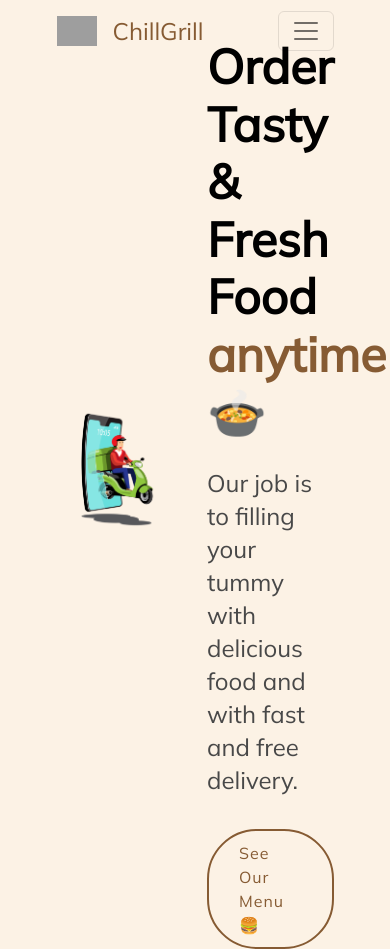
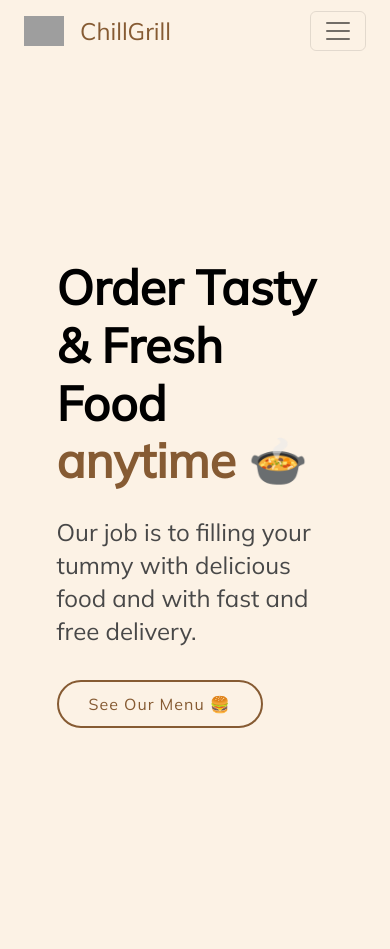
Before and after one commit to adilcodes/Restaurant-App, a React (Create React App) app: page / in a window 390 px wide. After the commit the page ends 844 px from the top, so only its background shows below. Built offline with nearby package versions, Linux system fonts and the light colour scheme; grey boxes are pictures that could not be loaded.

Commit message:
resolve some responsiveness issues

```diff
--- a/src/components/Common.jsx
+++ b/src/components/Common.jsx
@@ -11,14 +11,14 @@ export default function Common(props) {
         <div className="container-fluid">
           <div className="row">
             <div className="col-10 row mx-auto justify-content-center align-items-center">
-              <div className="col-6 pt-5 pt-lg-0 order-2 order-lg-1 d-flex flex-column justify-content-center">
+              <div className="col-md-6 pt-5 pt-lg-0 d-flex flex-column justify-content-center">
                 <h1>{props.title}<strong className="colored-text">{props.coloredText}</strong> </h1>
                 <h2 className="my-3">{props.bodyText}</h2>
                 <div className="mt-3">
                   <Link to={props.btnLink} className="btn-see-menu">{props.btnText}</Link>
                 </div>
               </div>
-              <div className="col-6 order-1 order-lg-2 header-img">
+              <div className="col-md-6 d-none d-md-block header-img">
                 <img src={props.img} className="img-fluid" alt="our-identity" />
               </div>
             </div>
--- a/src/components/NavBar.jsx
+++ b/src/components/NavBar.jsx
@@ -7,7 +7,7 @@ export default function NavBar() {
     <>
       <div className="container-fluid">
         <div className="row">
-          <div className="col-10 mx-auto">
+          <div className="col-sm-10 col-12 mx-auto">
             <nav className="navbar navbar-expand-lg bg-transparent">
               <div className="container-fluid">
                 <Link className="navbar-brand d-flex align-items-center gap-3" to="/"><img src={logo} width="40" alt="ChillGrill" />ChillGrill</Link>
```
